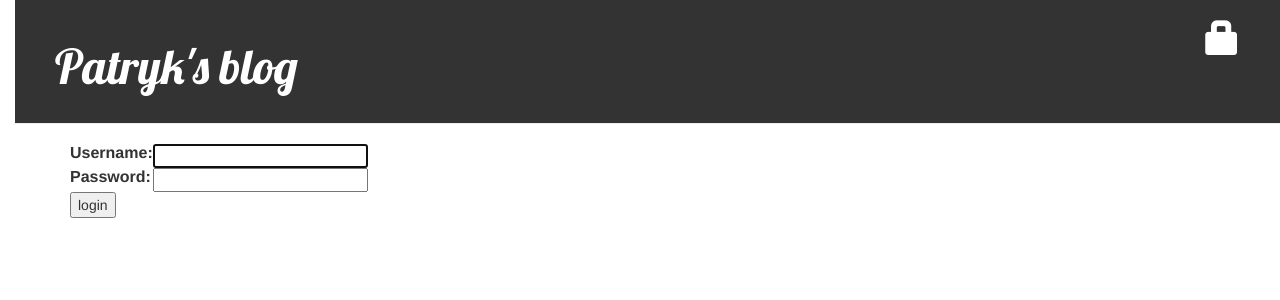
After one commit to makuchpatryk/patrykmakuch, a Django app: page /accounts/login/ in a window 1280 px wide. The commit adds this page. Shown: the top 300 px of the page. Run offline with Django 3.2, Linux system fonts and the light colour scheme; some libraries are stand-ins or nearby versions.

Commit message:
add edit remove login feature

```diff
--- a/blog/templates/blog/base.html
+++ b/blog/templates/blog/base.html
@@ -10,7 +10,11 @@
 <body>
     <div class="page-header">
         {% if user.is_authenticated %}
-        <a href="{% url 'post_new' %}" class="top-menu"><span class="glyphicon glyphicon-plus"></span></a>
+            <a href="{% url 'post_new' %}" class="top-menu"><span class="glyphicon glyphicon-plus"></span></a>
+            <a href="{% url 'post_draft_list' %}" class="top-menu"><span class="glyphicon glyphicon-edit"></span></a>
+            <p class="top-menu">Hello {{ user.username }} <small>(<a href="{% url 'logout' %}">Log out</a>)</small></p>
+        {% else %}
+            <a href="{% url 'login' %}" class="top-menu"><span class="glyphicon glyphicon-lock"></span></a>
         {% endif %}
         <h1><a href="/">Patryk's blog</a></h1>
     </div>
--- a/blog/templates/blog/post_detail.html
+++ b/blog/templates/blog/post_detail.html
@@ -6,9 +6,12 @@
 	<div class="date">
 		{{ post.published_date }}
 	</div>
+	{% else %}
+	<a class="btn btn-default" href="{% url 'post_publish' pk=post.pk %}">Publish</a>
 	{% endif %}
 	{% if user.is_authenticated %}
 	<a class="btn btn-default" href="{% url 'post_edit' pk=post.pk %}"><span class="glyphicon glyphicon-pencil"></span></a>
+	<a class="btn btn-default" href="{% url 'post_remove' pk=post.pk %}"><span class="glyphicon glyphicon-remove"></span></a>
 	{% endif %}
 	<h1>{{ post.title }}</h1>
 	<p>{{ post.text|linebreaksbr }}</p>
--- /dev/null
+++ b/blog/templates/registration/login.html
@@ -0,0 +1,24 @@
+{% extends "blog/base.html" %}
+
+{% block content %}
+    {% if form.errors %}
+        <p>Your username and password didn't match. Please try again.</p>
+    {% endif %}
+
+    <form method="post" action="{% url 'login' %}">
+    {% csrf_token %}
+        <table>
+        <tr>
+            <td>{{ form.username.label_tag }}</td>
+            <td>{{ form.username }}</td>
+        </tr>
+        <tr>
+            <td>{{ form.password.label_tag }}</td>
+            <td>{{ form.password }}</td>
+        </tr>
+        </table>
+
+        <input type="submit" value="login" />
+        <input type="hidden" name="next" value="{{ next }}" />
+    </form>
+{% endblock %}
--- a/blog/urls.py
+++ b/blog/urls.py
@@ -6,4 +6,7 @@ urlpatterns = [
     url(r'^post/(?P<pk>\d+)/$', views.post_detail, name='post_detail'),
     url(r'^post/new/$', views.post_new, name='post_new'),
     url(r'^post/(?P<pk>\d+)/edit/$', views.post_edit, name='post_edit'),
+    url(r'^drafts/$', views.post_draft_list, name='post_draft_list'),
+    url(r'^post/(?P<pk>\d+)/publish/$', views.post_publish, name='post_publish'),
+    url(r'^post/(?P<pk>\d+)/remove/$', views.post_remove, name='post_remove'),
 ]
--- a/patrykmakuch/settings.py
+++ b/patrykmakuch/settings.py
@@ -121,3 +121,5 @@ USE_TZ = True
 STATIC_URL = '/static/'
 
 STATIC_ROOT = os.path.join(BASE_DIR, 'static')
+
+LOGIN_REDIRECT_URL = '/'
--- a/patrykmakuch/urls.py
+++ b/patrykmakuch/urls.py
@@ -16,8 +16,11 @@ Including another URLconf
 from django.conf.urls import include, url
 from django.contrib import admin
 
+from django.contrib.auth import views
 
 urlpatterns = [
     url(r'^admin/', include(admin.site.urls)),
+    url(r'^accounts/login/$', views.login, name='login'),
+    url(r'^accounts/logout/$', views.logout, name='logout', kwargs={'next_page': '/'}),
     url(r'', include('blog.urls')),
 ]
```
Also changed, not shown: blog/templates/blog/post_draft_list.html (added, +11 -0 lines), blog/views.py (+33 -2 lines).
